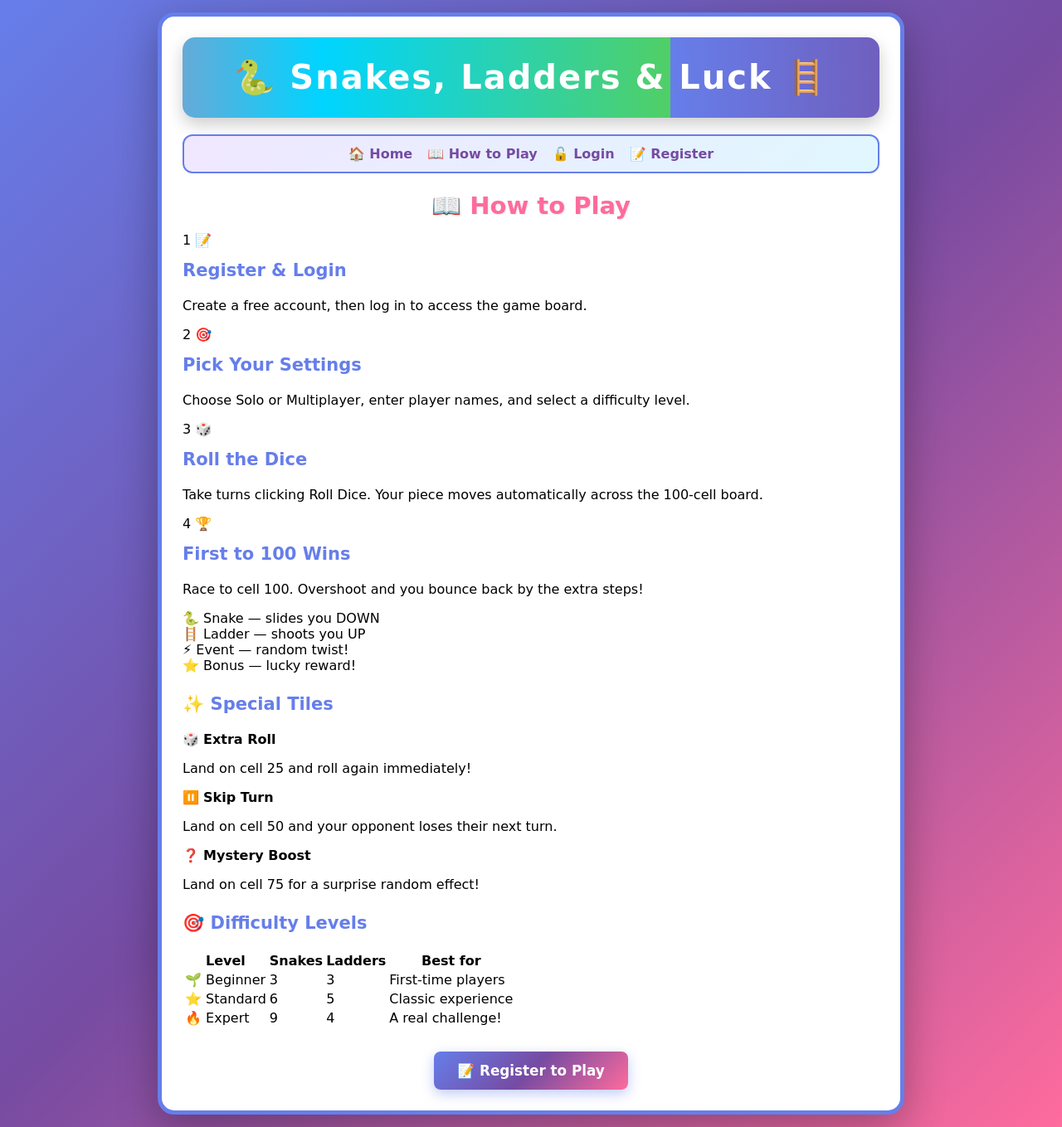
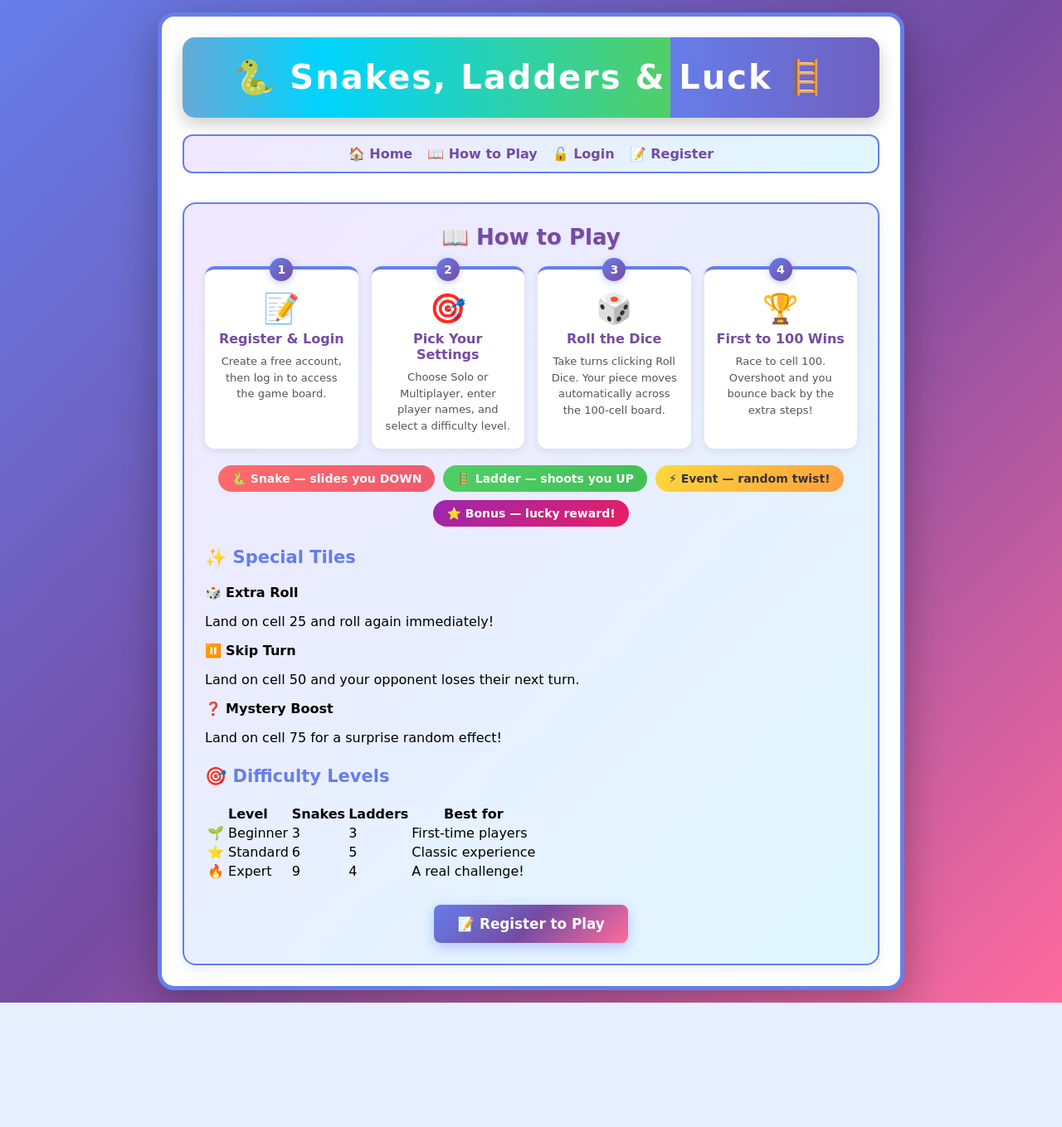
Before and after one commit to TanuskaB/Tanuska_Biswakarma_Snakes_Ladders_-_Luck, a PHP site: page /howtoplay.php in a window 1280 px wide. Shown: the whole page at 83% size. After the commit the page ends 1209 px from the top, so only its background shows below. Run offline with PHP 8.4, Linux system fonts and the light colour scheme.

Commit message:
Add how to play section and confetti animation

```diff
--- a/style.css
+++ b/style.css
@@ -660,7 +660,7 @@ a:hover {
     100% { transform: translateY(0); opacity: 1; }
 }
 
-/*  Narrator colour variants  */
+/*  Narrator color variants  */
 .narrator-snake   { border-color: #ff6b6b !important; background: linear-gradient(135deg, #ffe0e0, #fff3bf) !important; }
 .narrator-ladder  { border-color: #51cf66 !important; background: linear-gradient(135deg, #e0ffe8, #e0f7ff) !important; }
 .narrator-bonus,
@@ -850,7 +850,7 @@ a:hover {
     max-width: 300px;
 }
 
-/* Popup colour per event type */
+/* Popup color per event type */
 .popup-snake   { background: linear-gradient(135deg, #c1121f, #ff6b6b); border: 4px solid #ff9999; }
 .popup-ladder  { background: linear-gradient(135deg, #2b8a3e, #51cf66); border: 4px solid #99ff99; }
 .popup-bonus,
@@ -861,6 +861,97 @@ a:hover {
 .popup-penalty { background: linear-gradient(135deg, #d35400, #e67e22); border: 4px solid #ffd6aa; }
 .popup-warp    { background: linear-gradient(135deg, #0077b6, #00d4ff); border: 4px solid #b3ecff; }
 .popup-win     { background: linear-gradient(135deg, #667eea, #764ba2, #ff6b9d); border: 4px solid #ffd700; }
+
+/* How to Play  */
+.how-to-play {
+    margin-top: 35px;
+    padding: 25px;
+    background: linear-gradient(135deg, #f0e7ff, #e0f7ff);
+    border: 2px solid #667eea;
+    border-radius: 16px;
+    box-shadow: 0 4px 14px rgba(102,126,234,0.15);
+}
+
+.how-to-play h2 {
+    text-align: center;
+    color: #764ba2;
+    margin: 0 0 20px;
+    font-size: 26px;
+}
+
+.steps-grid {
+    display: grid;
+    grid-template-columns: repeat(auto-fit, minmax(180px, 1fr));
+    gap: 16px;
+    margin-bottom: 20px;
+}
+
+.step-card {
+    background: white;
+    border-radius: 12px;
+    padding: 18px 14px;
+    text-align: center;
+    box-shadow: 0 3px 10px rgba(0,0,0,0.08);
+    position: relative;
+    border-top: 4px solid #667eea;
+    transition: transform 0.2s ease;
+}
+
+.step-card:hover { transform: translateY(-4px); }
+
+.step-num {
+    position: absolute;
+    top: -14px;
+    left: 50%;
+    transform: translateX(-50%);
+    background: linear-gradient(135deg, #667eea, #764ba2);
+    color: white;
+    width: 28px;
+    height: 28px;
+    border-radius: 50%;
+    display: flex;
+    align-items: center;
+    justify-content: center;
+    font-weight: bold;
+    font-size: 14px;
+    box-shadow: 0 2px 8px rgba(102,126,234,0.4);
+}
+
+.step-icon { font-size: 2.2rem; display: block; margin: 8px 0 6px; }
+
+.step-card h3 {
+    color: #764ba2;
+    font-size: 16px;
+    margin: 0 0 8px;
+}
+
+.step-card p {
+    color: #555;
+    font-size: 13px;
+    margin: 0;
+    line-height: 1.5;
+}
+
+.rules-row {
+    display: flex;
+    flex-wrap: wrap;
+    gap: 10px;
+    justify-content: center;
+    margin-top: 10px;
+}
+
+.rule-badge {
+    padding: 8px 16px;
+    border-radius: 20px;
+    font-weight: bold;
+    font-size: 14px;
+    color: white;
+}
+
+.snake-rule  { background: linear-gradient(135deg, #ff6b6b, #ee5a6f); }
+.ladder-rule { background: linear-gradient(135deg, #51cf66, #40c057); }
+.event-rule  { background: linear-gradient(135deg, #ffd93d, #ff9d3d); color: #333; }
+.bonus-rule  { background: linear-gradient(135deg, #9c27b0, #e91e63); }
 
 /* Game mode toggle */
 .mode-toggle {
```
